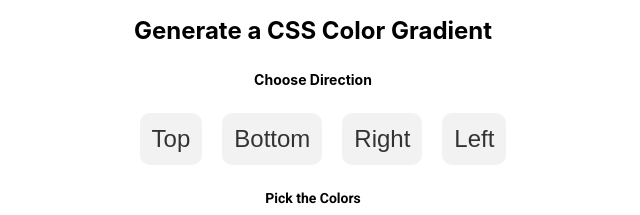
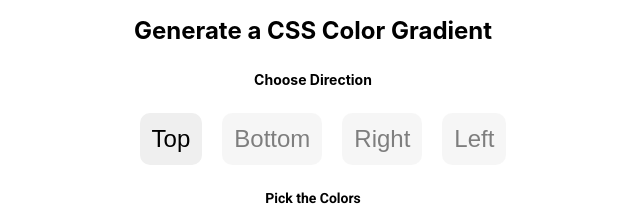
Before and after one commit to Akhil2665/gradientgenerator, a React (Create React App) app: page / in a window 1280 px wide. Shown: the top 215 px of the page, without its empty margins (327-967 px from the left). Built offline with nearby package versions, Linux system fonts and the light colour scheme; a web font is replaced by a local one.

Commit message:
version 1.0.2

```diff
--- a/src/components/GradientDirectionItem/index.js
+++ b/src/components/GradientDirectionItem/index.js
@@ -2,13 +2,17 @@
 import {DirectionListItem, DirectionButton} from './styledComponents'
 
 const GradientDirectionItem = props => {
-  const {changeActiveDirection, directionDetails} = props
+  const {changeActiveDirection, directionDetails, isActive} = props
   const {displayText, value} = directionDetails
   const onClickedDirection = () => changeActiveDirection(value)
 
   return (
     <DirectionListItem>
-      <DirectionButton type="button" onClick={onClickedDirection}>
+      <DirectionButton
+        type="button"
+        onClick={onClickedDirection}
+        style={{opacity: isActive ? 1 : 0.5}}
+      >
         {displayText}
       </DirectionButton>
     </DirectionListItem>
--- a/src/components/GradientGenerator/index.js
+++ b/src/components/GradientGenerator/index.js
@@ -60,7 +60,7 @@ class GradientGenerator extends Component {
   }
 
   render() {
-    const {dataReq} = this.state
+    const {dataReq, activeDirection} = this.state
     const {firstColorHexCode, secondColorHexCode} = dataReq
 
     console.log(firstColorHexCode, secondColorHexCode)
@@ -74,6 +74,7 @@ class GradientGenerator extends Component {
               <GradientDirectionItem
                 directionDetails={eachObj}
                 changeActiveDirection={this.changeActiveDirection}
+                isActive={eachObj.value === activeDirection}
                 key={eachObj.directionId}
               />
             ))}
--- a/src/components/GradientGenerator/styledComponents.js
+++ b/src/components/GradientGenerator/styledComponents.js
@@ -17,11 +17,8 @@ export const AppContainer = styled.div`
   align-items: center;
   min-height: 200vh
   background-image: linear-gradient(${props => {
-    const {
-      firstColorHexCode,
-      secondColorHexCode,
-      activeDirection,
-    } = props.dataReq
+    const {firstColorHexCode, secondColorHexCode, activeDirection} =
+      props.dataReq
     return `to ${activeDirection}, ${firstColorHexCode}, ${secondColorHexCode}`
   }});
 `
```
